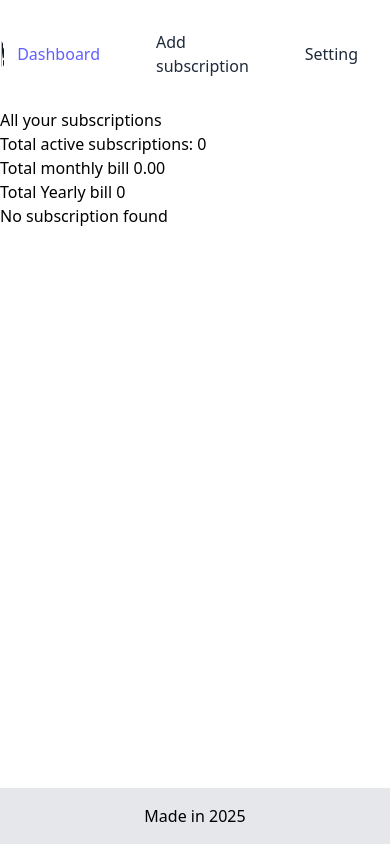
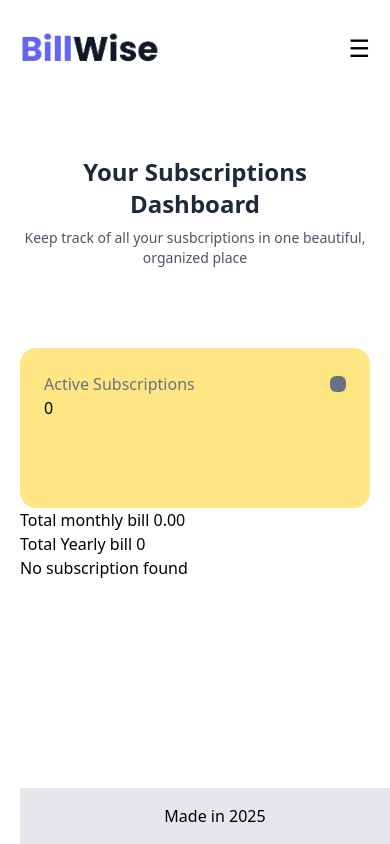
Before and after one commit to itsgauravkumar07/BillWise, a React (Vite) app: page / in a window 390 px wide. Built offline with nearby package versions, Linux system fonts and the light colour scheme.

Commit message:
style: desgin navbar with TailwindCss and active link state

```diff
--- a/src/App.jsx
+++ b/src/App.jsx
@@ -8,7 +8,7 @@ import Footer from "./components/Footer";
 function App(){
 
     return(
-        <div>
+        <div className="ml-5 mr-5">
 
             <BrowserRouter>
 
--- a/src/components/Navbar.jsx
+++ b/src/components/Navbar.jsx
@@ -1,47 +1,67 @@
 import { NavLink } from 'react-router-dom';
 import logo from '../assets/logo.png'
+import { useState } from 'react';
 
 function Navbar(){
+    const[menuOpen, setMenuOpen] = useState(false);
+    const links = [
+    { name: "Dashboard", to: "/" },
+    { name: "Add Subscription", to: "/add" },
+    { name: "Setting", to: "/setting" },
+  ];
 
-    return(
-        <nav className='w-full bg-white h-15 flex items-center justify-between mt-6 mb-6' >
+  return (
+    <nav className="w-full bg-white flex items-center justify-between mt-5 relative">
+      {/* Logo */}
       <div>
-                <img src={logo} alt="logo" className='h-16'/>
+        <img src={logo} alt="logo" className="h-14" />
       </div>
 
-            <div className='flex gap-8 items-center mr-5'>
-
-                <NavLink to="/"
+      {/* Desktop Links */}
+      <div className="hidden md:flex gap-6 items-center">
+        {links.map(link => (
+          <NavLink
+            key={link.to}
+            to={link.to}
             className={({ isActive }) =>
               `px-3 py-2 font-medium hover:text-indigo-500 ${
                 isActive ? "text-indigo-500" : "text-gray-800"
-                        }`}
+              }`
+            }
           >
-                    Dashboard
+            {link.name}
           </NavLink>
+        ))}
+      </div>
 
-                <NavLink to="/add"
+      {/* Hamburger Button */}
+      <div className="md:hidden">
+        <button onClick={() => setMenuOpen(!menuOpen)} className="text-2xl">
+          ☰
+        </button>
+      </div>
+
+      {/* Mobile Menu */}
+      {menuOpen && (
+        <div className="absolute top-full right-0 mt-2 w-48 bg-gray-200 flex flex-col p-2 rounded shadow-md md:hidden">
+          {links.map(link => (
+            <NavLink
+              key={link.to}
+              to={link.to}
               className={({ isActive }) =>
                 `px-3 py-2 font-medium hover:text-indigo-500 ${
                   isActive ? "text-indigo-500" : "text-gray-800"
-                        }`}
+                }`
+              }
+              onClick={() => setMenuOpen(false)} // closes menu on click
             >
-                    Add subscription
+              {link.name}
             </NavLink>
-
-
-                <NavLink to="/setting"
-                    className={({ isActive }) =>
-                         `px-3 py-2 font-medium hover:text-indigo-500 ${
-                         isActive ? "text-indigo-500" : "text-gray-800"
-                        }`}
-                >
-                    Setting
-                </NavLink>
+          ))}
         </div>
-
+      )}
     </nav>
-    )
+  );
 }
 
 export default Navbar;
--- a/src/pages/Dashboard.jsx
+++ b/src/pages/Dashboard.jsx
@@ -47,12 +47,26 @@ function Dashboard({}){
 
     return(
         <div>
-            <h1>All your subscriptions</h1>
-            <div>
-                <p>Total active subscriptions: {subscriptions.length}</p>
+            <div className="text-center mt-20 mb-20">
+                <h1 className="font-bold text-2xl sm:text-3xl md:text-4xl lg:text-5xl text-gray-800">Your Subscriptions Dashboard</h1>
+                <p className="font-medium text-sm sm:text-base md:text-lg lg:text-lg text-gray-600 mt-2">Keep track of all your susbcriptions in one beautiful, organized place</p>
+            </div>
+
+            <div className="flex flex-col md:flex-row lg:flex-row justify-between">
+                <div className="bg-amber-200 h-40 rounded-2xl p-6 ">
+                    <div className="flex justify-between items-center">
+                        <p className="font-medium text-base text-gray-500">Active Subscriptions</p>
+                        <p className="bg-gray-500 p-2 rounded-md">{currency}</p>
+                    </div>
+
+                    <p>{subscriptions.length}</p>
+                </div>
+
                 <h1>Total monthly bill {currency}{totalMonthlyBill.toFixed(2)} </h1>
                 <h1>Total Yearly bill {currency}{totalYearlyBill}</h1>
+            </div>
 
+            <div>
                 {subscriptions.length > 0 ? subscriptions
                     .filter((sub) => sub && sub.id)
                     .map((sub) => (
```
Also changed, not shown: src/assets/logo.png. Lines whose indentation alone changed are shown as unchanged.
